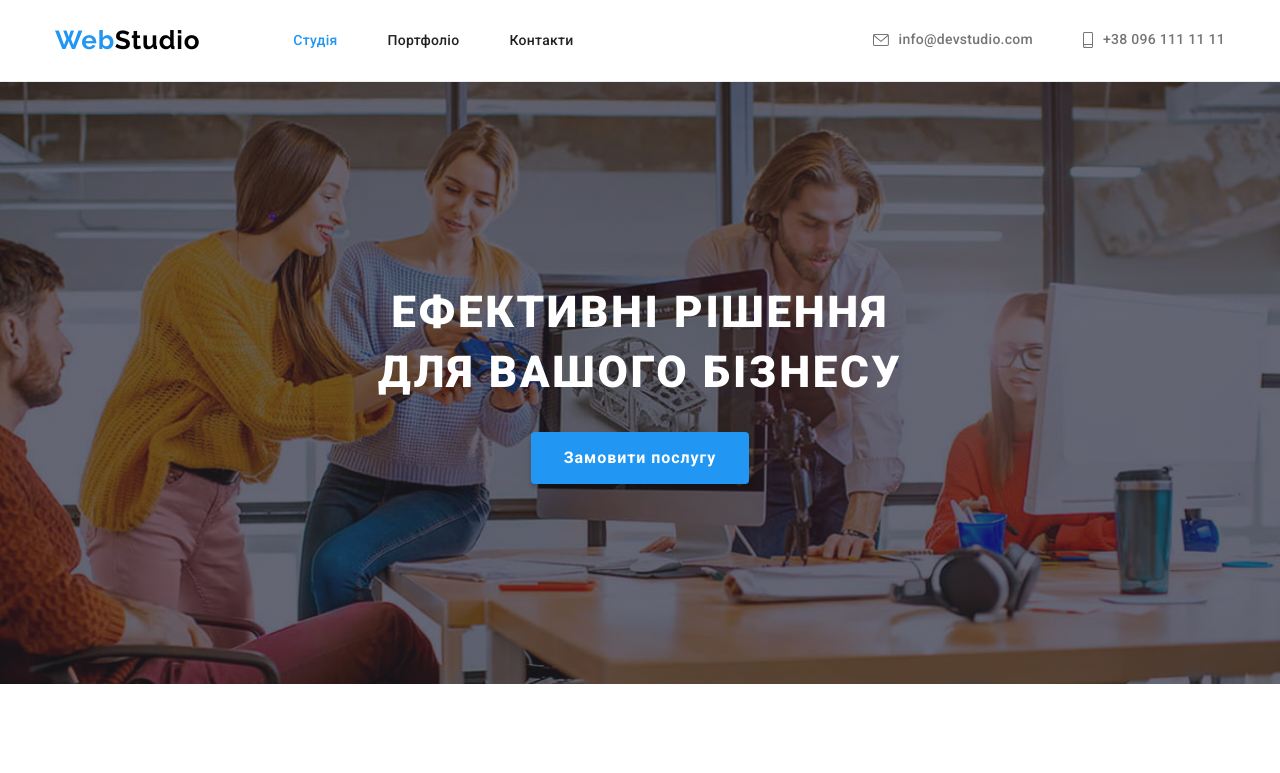
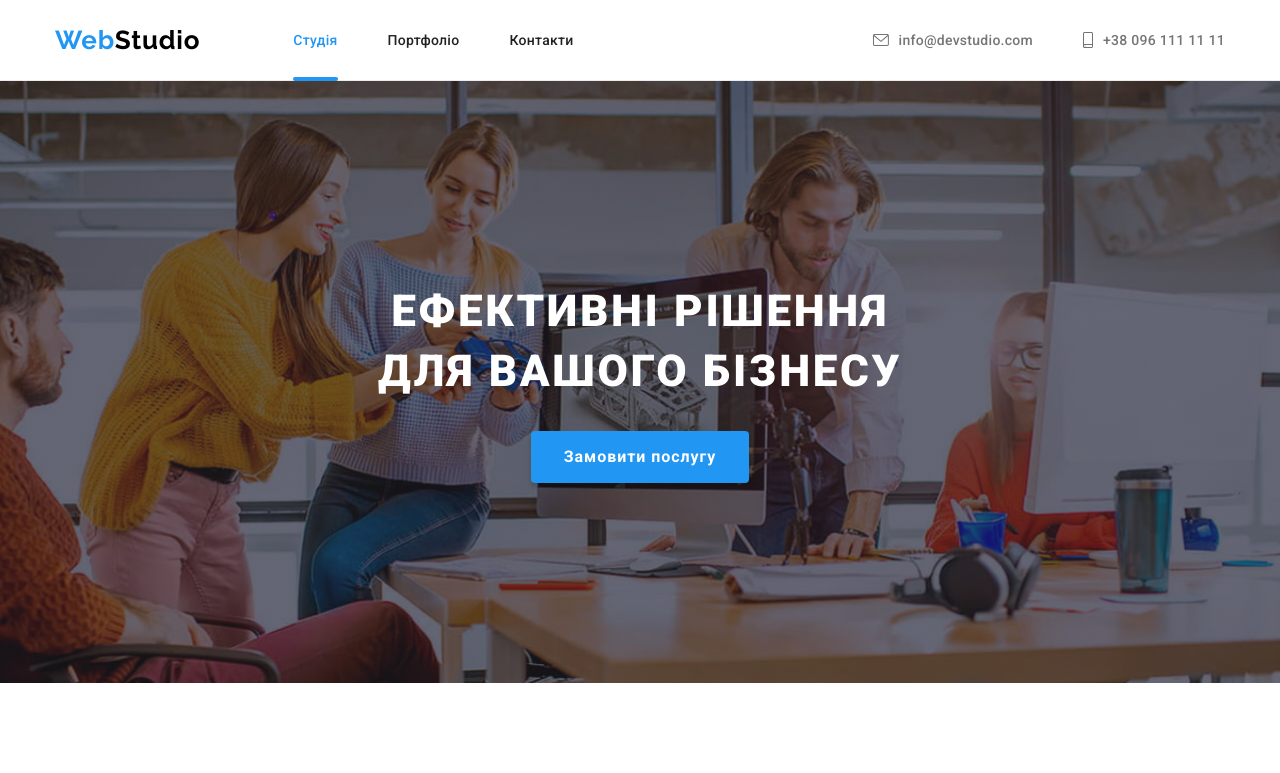
Before and after one commit to piv2003/goit-markup-hw-05, a plain HTML site: page index.html in a window 1280 px wide. Shown: the top 773 px of the page. Drawn offline with Linux system fonts and the light colour scheme.

Commit message:
adding underline in the header (current)

```diff
--- a/css/styles.css
+++ b/css/styles.css
@@ -89,7 +89,6 @@ img {
   margin-right: 50px;
 }
 
-.header-navigation-list,
 .header-contacts-list {
   padding-top: 32px;
   padding-bottom: 32px;
@@ -133,15 +132,31 @@ img {
   color: var(--basic-blue);
 }
 
+.header-navigation-item-link.current::after {
+  position: absolute;
+  display: block;
+  content: '';
+  width: 100%;
+  height: 4px;
+  border-radius: 2px;
+  bottom: -1px;
+  background-color: var(--basic-blue);
+}
+
 .header-navigation-item-link,
 .header-contacts-item-link {
   font-weight: 500;
-  Line-height: 1.14;
+  Line-height: calc(16/14);
   letter-spacing: 0.02em;
 }
 
 .header-navigation-item-link {
+  position: relative;
+  display: block;
+  padding-top: 32px;
+  padding-bottom: 32px;
   color: var(--text-black-color);
+  transition: color 400ms cubic-bezier(0.4, 0, 0.2, 1);
 }
 
 .header-contacts-item-link {
```
